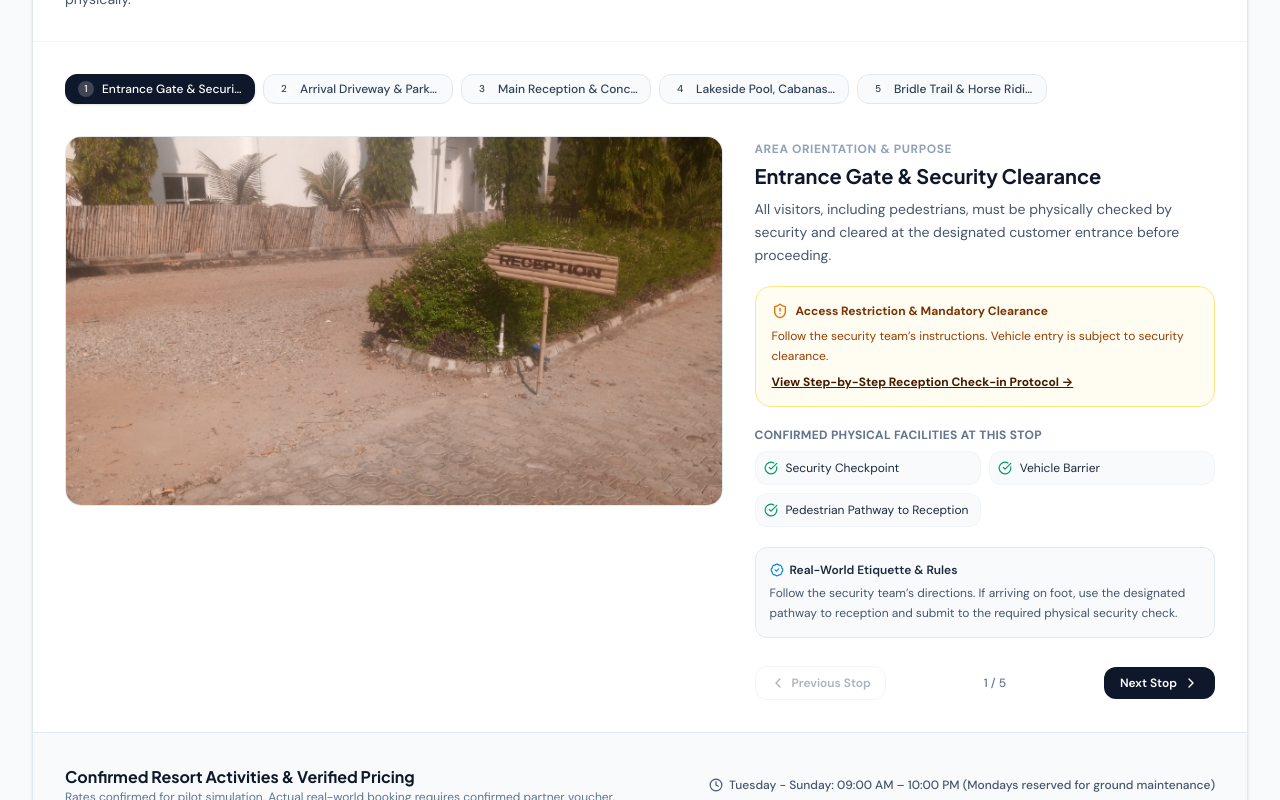
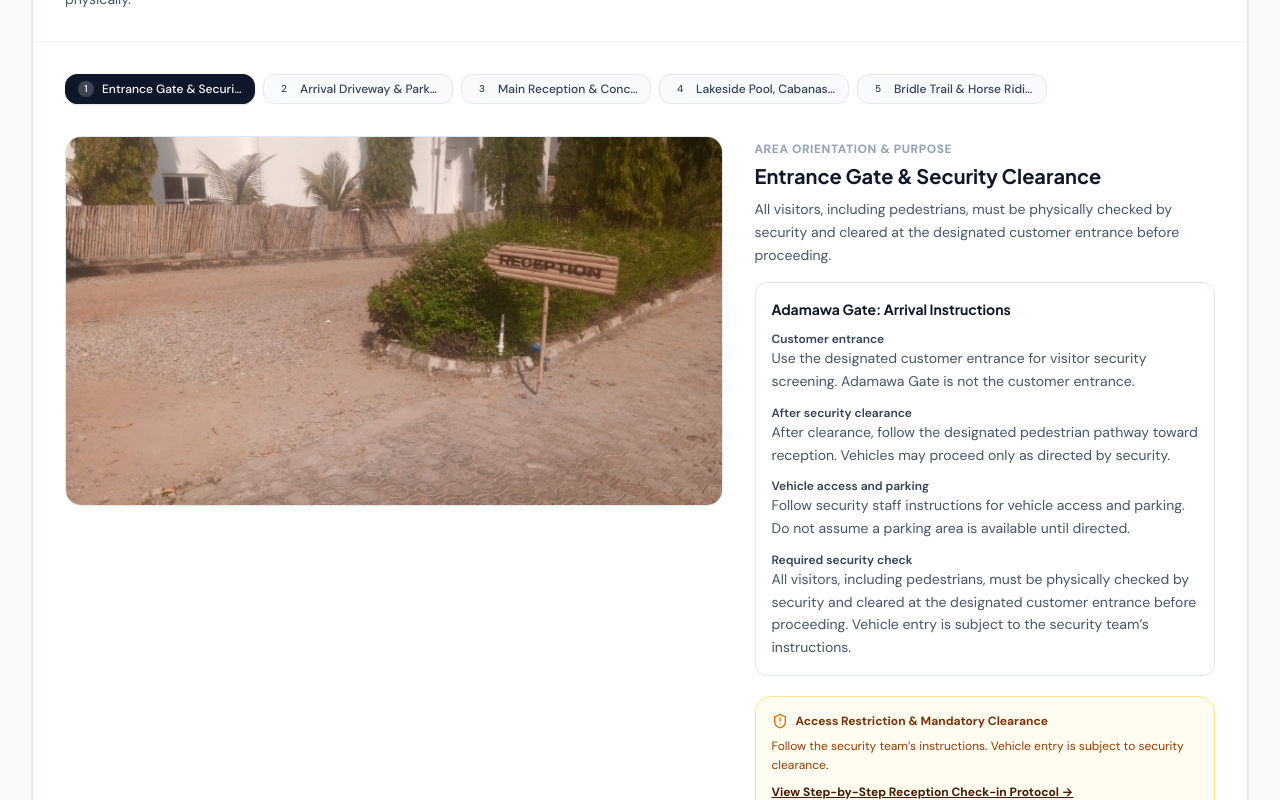
Before and after one commit to ArtwayVince/J-off, a React (Vite) app: page / in a window 1280 px wide. Shown: the part 860-1660 px from the top of the page. Built offline with nearby package versions, Linux system fonts and the light colour scheme.

Commit message:
Display full Adamawa Gate arrival instructions in resort tour

```diff
--- a/src/components/views/InteractiveResortTour.tsx
+++ b/src/components/views/InteractiveResortTour.tsx
@@ -148,6 +148,27 @@ export const InteractiveResortTour: React.FC<Props> = ({
                 <p className="text-sm text-slate-600 mt-2 leading-relaxed">
                   {currentStop.description}
                 </p>
+                {currentStop.id === 'tour_01_gate' && destination.entranceGuide && (
+                  <div className="mt-4 rounded-xl border border-slate-200 bg-white p-4 space-y-3">
+                    <h4 className="text-sm font-bold text-slate-900">Adamawa Gate: Arrival Instructions</h4>
+                    <div>
+                      <p className="text-xs font-semibold text-slate-700">Customer entrance</p>
+                      <p className="text-sm text-slate-600 leading-relaxed">{destination.entranceGuide.gateDescription}</p>
+                    </div>
+                    <div>
+                      <p className="text-xs font-semibold text-slate-700">After security clearance</p>
+                      <p className="text-sm text-slate-600 leading-relaxed">{destination.entranceGuide.approachDriveway}</p>
+                    </div>
+                    <div>
+                      <p className="text-xs font-semibold text-slate-700">Vehicle access and parking</p>
+                      <p className="text-sm text-slate-600 leading-relaxed">{destination.entranceGuide.parkingNotes}</p>
+                    </div>
+                    <div>
+                      <p className="text-xs font-semibold text-slate-700">Required security check</p>
+                      <p className="text-sm text-slate-600 leading-relaxed">{destination.entranceGuide.securityCheck}</p>
+                    </div>
+                  </div>
+                )}
               </div>
 
               {/* Mandatory Reception Clearance Callout if Stop 1, 2, or 3 */}
```
